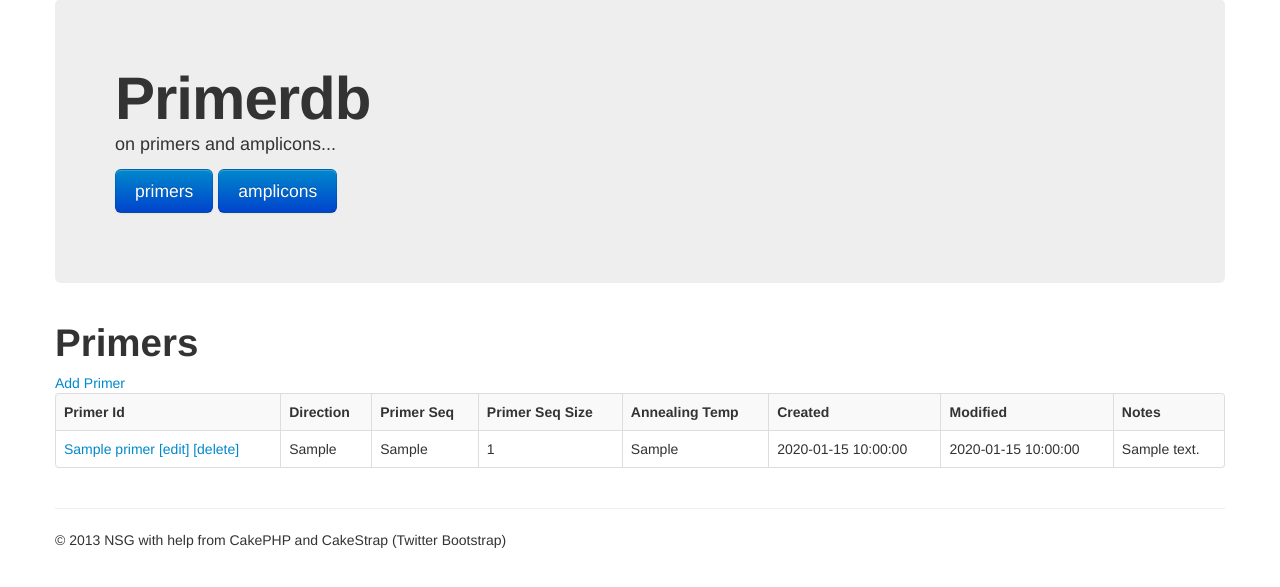
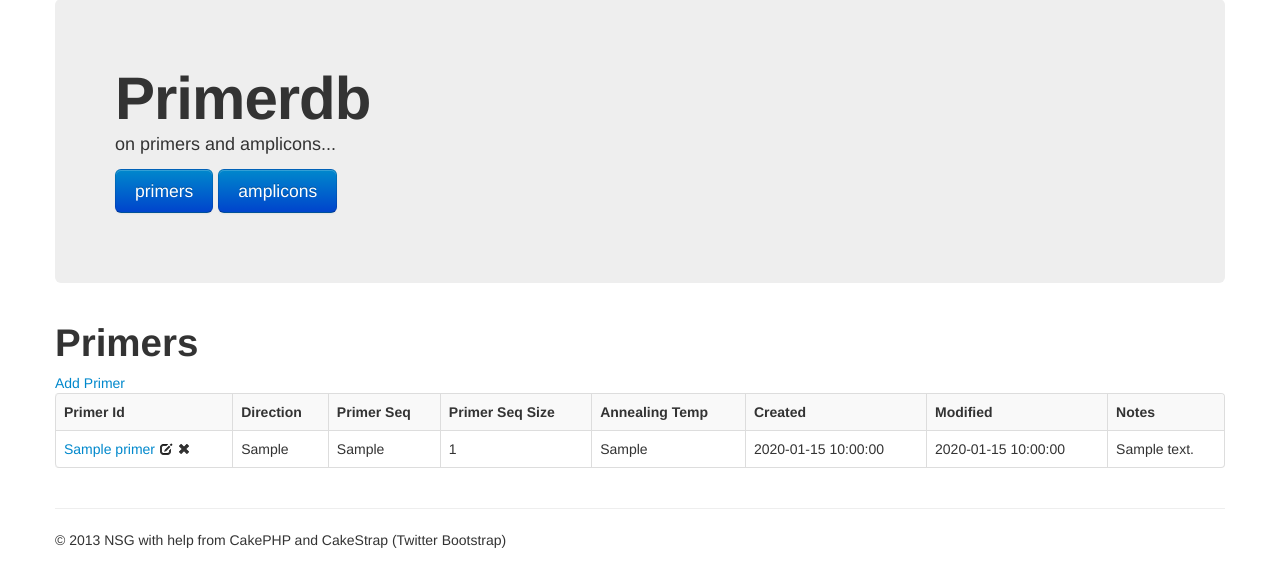
Before and after one commit to carlosp420/primerdb, a CakePHP app: the page made by app/View/Primers/index.ctp in a window 1280 px wide. Shown: the part 61-648 px from the top of the page. Run offline with PHP 8.4 and a stand-in for CakePHP, Linux system fonts and the light colour scheme; the template is opened without the code that fills it: most values are stand-ins (such as "Sample title", 1, 10 or a date in 2020); some libraries are stand-ins or nearby versions.

Commit message:
adding links to edit and remove primers

```diff
--- a/app/View/Primers/index.ctp
+++ b/app/View/Primers/index.ctp
@@ -2,7 +2,7 @@
 
 <?php
 	echo $this->Html->link('Add Primer', array('controller' => 'primers',
-												'action' => 'add'));
+                                                             'action' => 'add'  ));
 ?>
 
 <table class="table table-striped table-bordered">
@@ -24,9 +24,12 @@
         <td>
 			<?php
 				echo $this->Html->link($primer['Primer']['primer_name'], array('controller' => 'primers', 'action' => 'view', $primer['Primer']['id']));
-				echo " " . $this->Html->link('[edit]', array('action' => 'edit', $primer['Primer']['id']));
-				echo " " . $this->Form->postLink('[delete]', array('action' => 'delete', $primer['Primer']['id']),
-															 array('confirm' => 'Are you sure you want to delete?')	);
+                echo "";
+				echo " " . $this->Html->link('',     array('action' => 'edit',   $primer['Primer']['id']), array('class' => 'icon-edit', 'title' => 'edit'));
+                echo " " . $this->Form->postLink('',
+                                                     array('action' => 'delete', $primer['Primer']['id']),
+                                                     array('class' => 'icon-remove', 'title' => 'remove', 'confirm' => 'Are you sure you want to delete?')
+                                                 );
 			?>
 		</td>
 		<td> <?php echo $primer['Primer']['forward_or_reverse']; ?></td>
```
